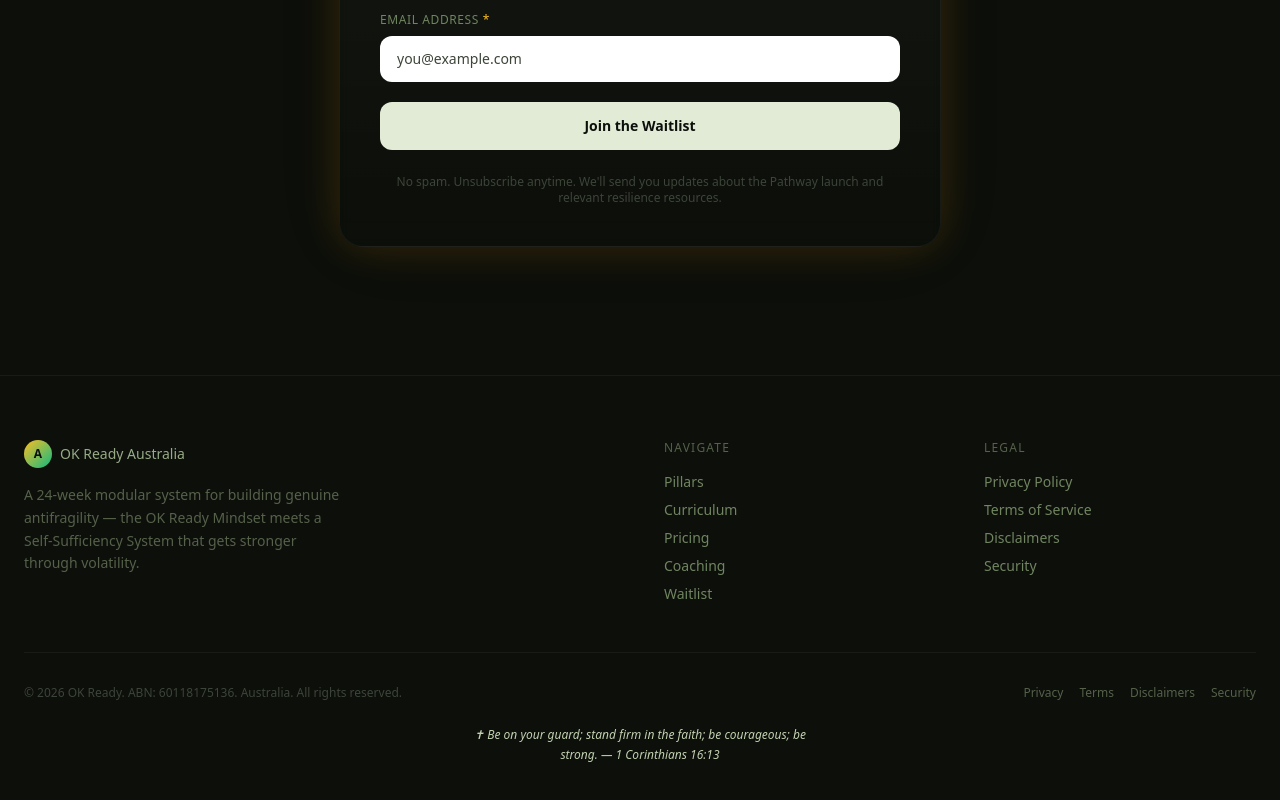
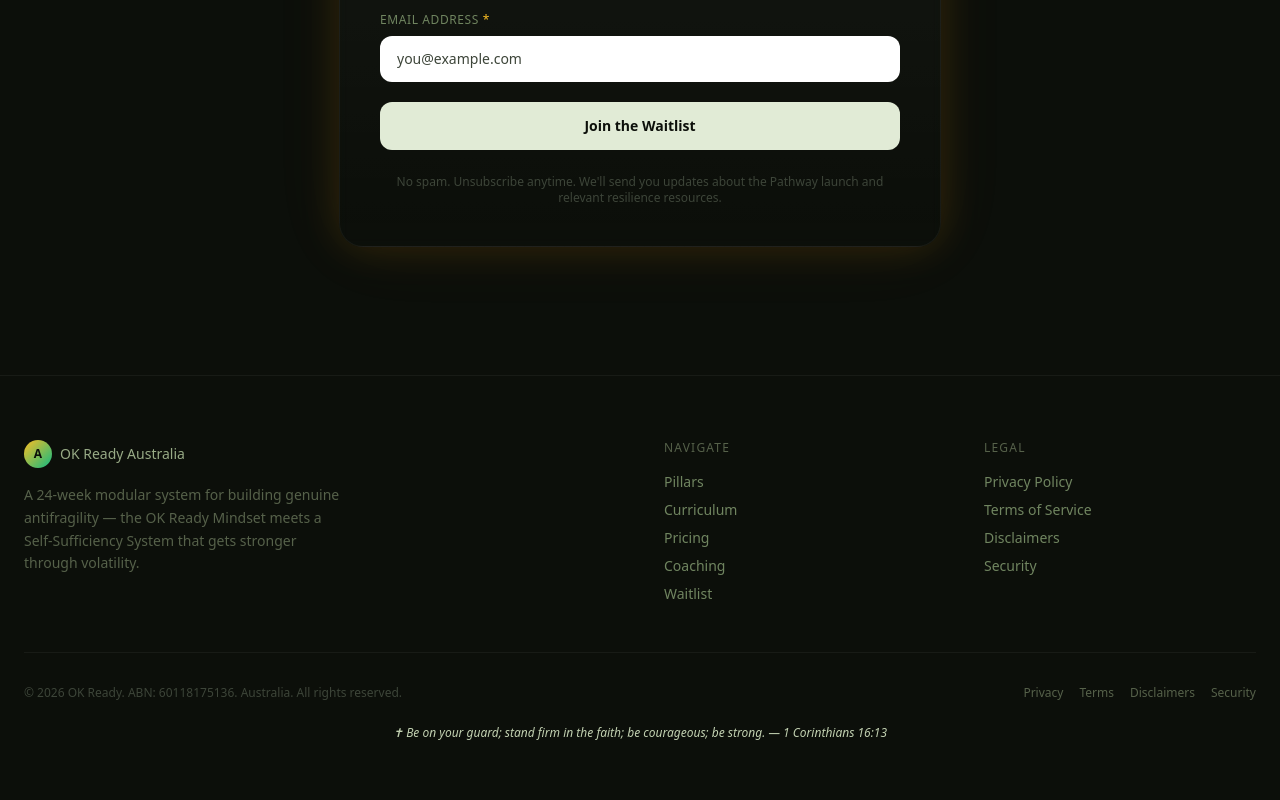
Before and after one commit to boktoday/okready-landing, a React (Vite) app: page / in a window 1280 px wide. Shown: the part 9659-10459 px from the top of the page. Built offline with nearby package versions, Linux system fonts and the light colour scheme.

Commit message:
Footer: scripture on single line

```diff
--- a/src/components/Footer.tsx
+++ b/src/components/Footer.tsx
@@ -66,7 +66,7 @@ export default function Footer() {
         </div>
 
         <div className="mt-6 text-center">
-          <p className="text-xs text-earth-600/60 leading-relaxed italic max-w-[55ch] mx-auto">
+          <p className="text-xs text-earth-600/60 italic">
             ✝ Be on your guard; stand firm in the faith; be courageous; be strong. — 1&nbsp;Corinthians&nbsp;16:13
           </p>
         </div>
```
